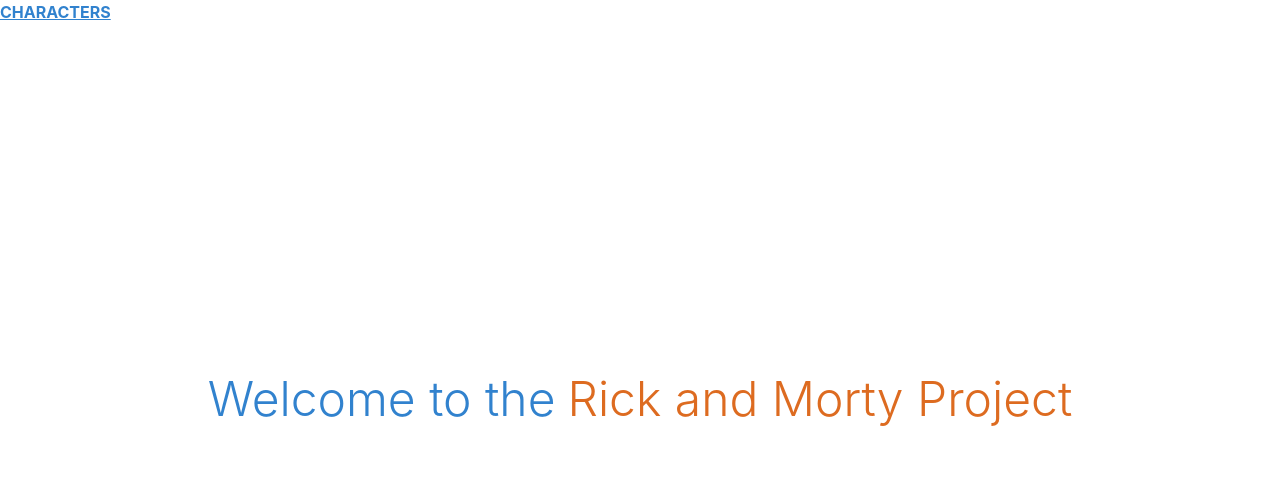
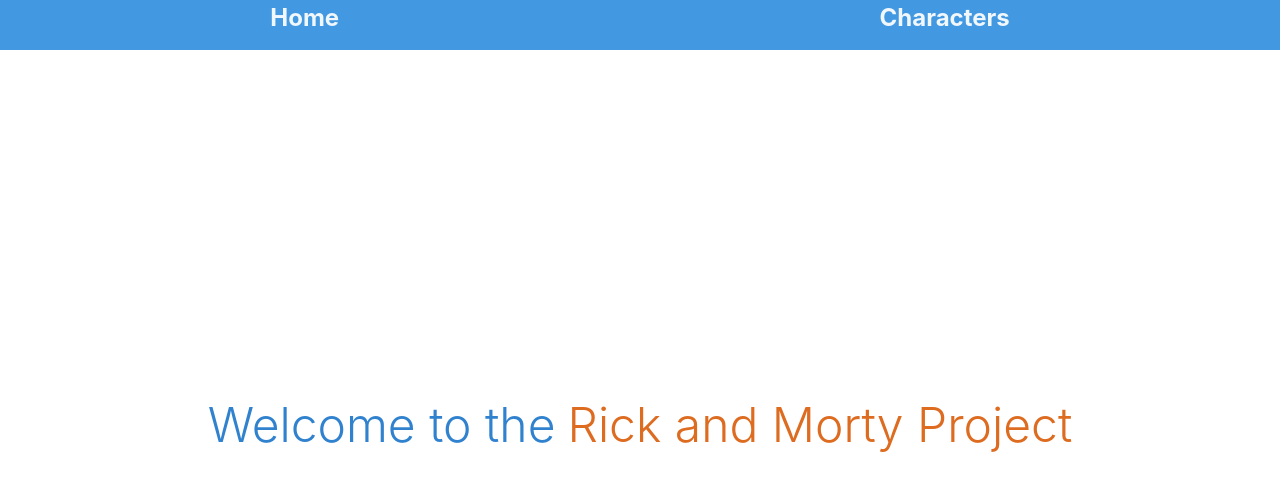
Before and after one commit to Nhed1/rick-morty-project, a React (Vite) app: page / in a window 1280 px wide. Shown: the top 490 px of the page. Built offline with nearby package versions, Linux system fonts and the light colour scheme.

Commit message:
fix: navbar

```diff
--- a/src/components/Navbar.tsx
+++ b/src/components/Navbar.tsx
@@ -3,9 +3,19 @@ import { Link as ReactLink } from "react-router-dom";
 
 export const Navbar = () => {
   return (
-    <Flex>
-      <Link color="blue.500" fontWeight="bold" as={ReactLink} to="/characters">
-        CHARACTERS
+    <Flex
+      justify="space-around"
+      height="50px"
+      background="blue.400"
+      color="whiteAlpha.900"
+      fontSize="2xl"
+      fontWeight="bold"
+    >
+      <Link as={ReactLink} to="/">
+        Home
+      </Link>
+      <Link as={ReactLink} to="/characters">
+        Characters
       </Link>
     </Flex>
   );
```
